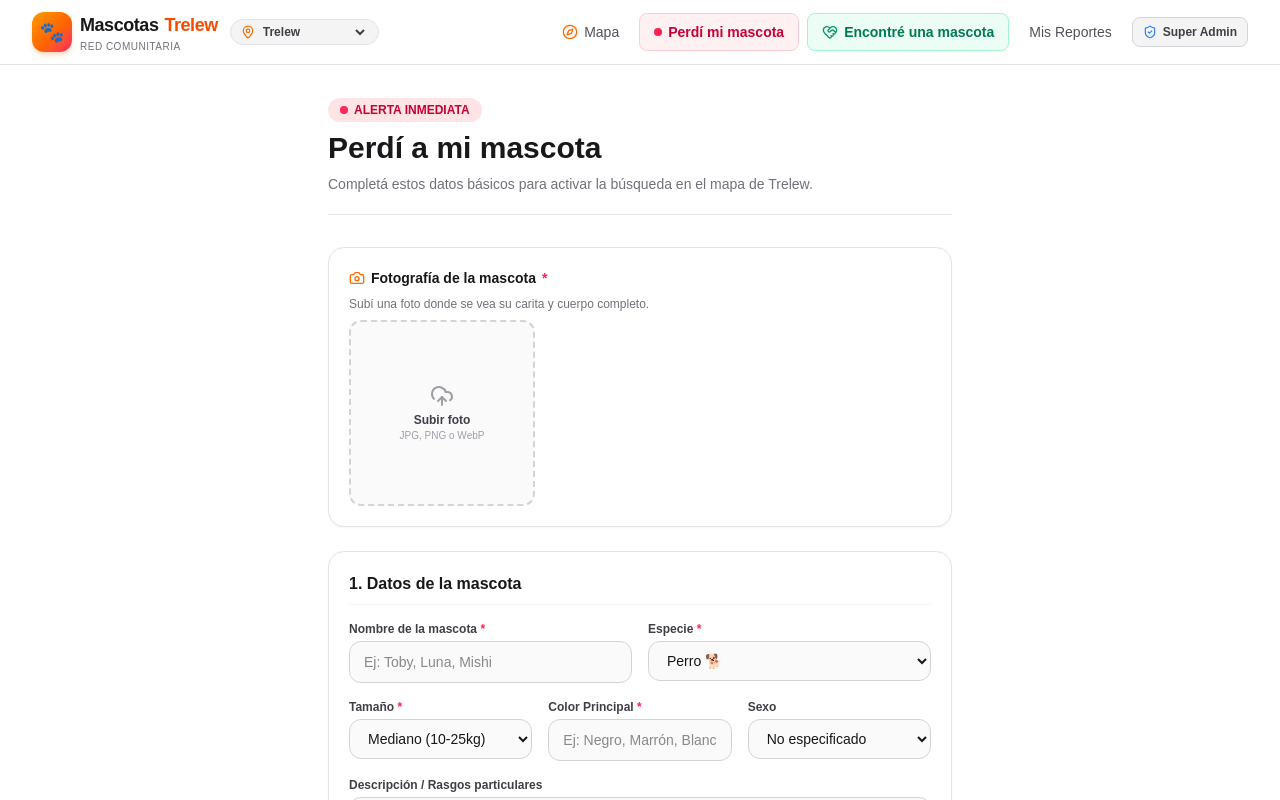
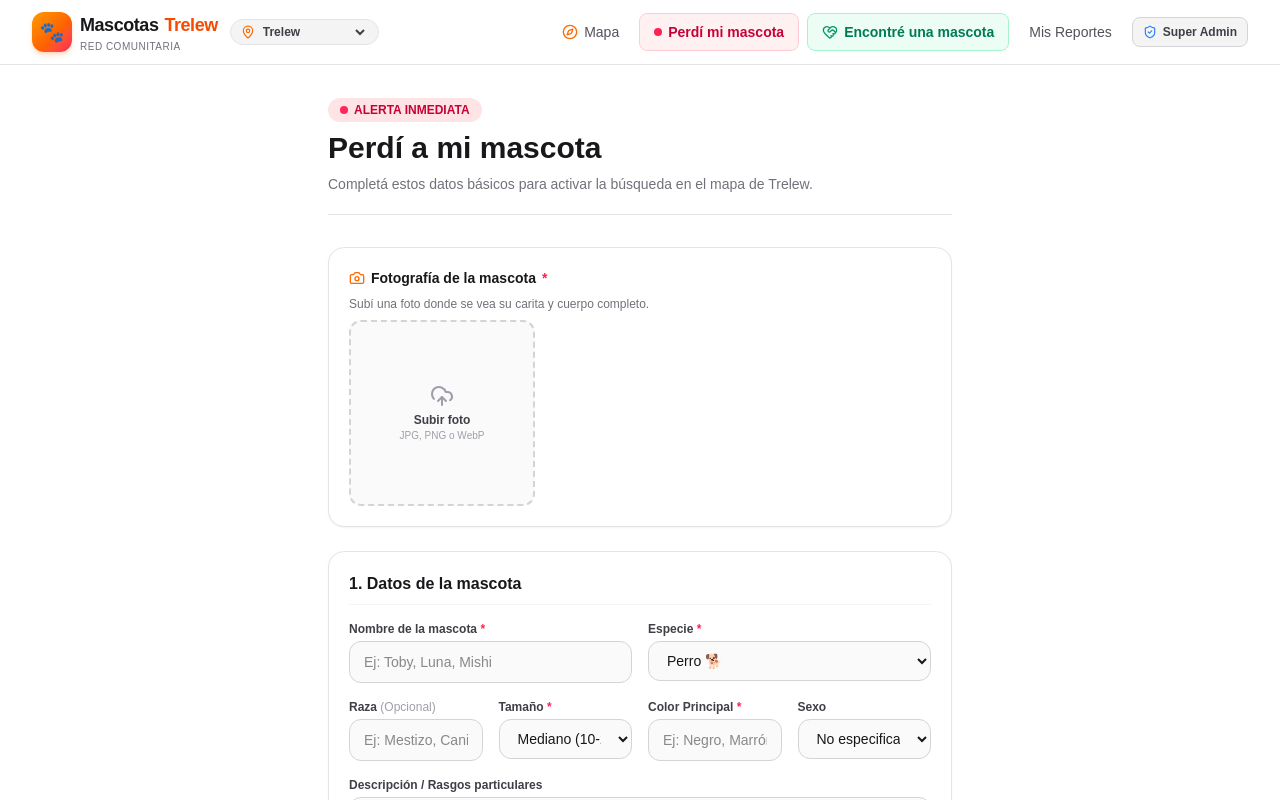
Before and after one commit to emilianocampos/mascotas, a Next.js app: page /publicar/perdida in a window 1280 px wide. Shown: the top 800 px of the page. Built offline with nearby package versions, Linux system fonts and the light colour scheme.

Commit message:
feat: add optional breed (raza) input to publication forms

```diff
--- a/src/app/publicar/encontrada/page.tsx
+++ b/src/app/publicar/encontrada/page.tsx
@@ -182,7 +182,7 @@ export default function PublicarEncontradaPage() {
             </label>
           </div>
 
-          <div className="grid grid-cols-1 sm:grid-cols-3 gap-4 pt-3">
+          <div className="grid grid-cols-1 sm:grid-cols-4 gap-4 pt-3">
             <div>
               <label className="block text-xs font-bold text-zinc-700 dark:text-zinc-300 mb-1">
                 Especie <span className="text-rose-500">*</span>
@@ -198,6 +198,19 @@ export default function PublicarEncontradaPage() {
                 <option value="rabbit">Conejo 🐇</option>
                 <option value="other">Otro animal 🐾</option>
               </select>
+            </div>
+
+            <div>
+              <label className="block text-xs font-bold text-zinc-700 dark:text-zinc-300 mb-1">
+                Raza <span className="text-zinc-400 font-normal">(Opcional)</span>
+              </label>
+              <input
+                type="text"
+                placeholder="Ej: Mestizo, Caniche, Siamés"
+                value={formData.breed || ''}
+                onChange={(e) => setFormData((prev) => ({ ...prev, breed: e.target.value }))}
+                className="w-full px-3 py-2.5 rounded-xl border border-zinc-300 dark:border-zinc-700 bg-zinc-50 dark:bg-zinc-800 text-sm focus:outline-none"
+              />
             </div>
 
             <div>
--- a/src/app/publicar/perdida/page.tsx
+++ b/src/app/publicar/perdida/page.tsx
@@ -197,7 +197,20 @@ export default function PublicarPerdidaPage() {
             </div>
           </div>
 
-          <div className="grid grid-cols-1 sm:grid-cols-3 gap-4">
+          <div className="grid grid-cols-1 sm:grid-cols-4 gap-4">
+            <div>
+              <label className="block text-xs font-bold text-zinc-700 dark:text-zinc-300 mb-1">
+                Raza <span className="text-zinc-400 font-normal">(Opcional)</span>
+              </label>
+              <input
+                type="text"
+                placeholder="Ej: Mestizo, Caniche, Labrador"
+                value={formData.breed || ''}
+                onChange={(e) => setFormData((prev) => ({ ...prev, breed: e.target.value }))}
+                className="w-full px-3.5 py-2.5 rounded-xl border border-zinc-300 dark:border-zinc-700 bg-zinc-50 dark:bg-zinc-800 text-sm focus:outline-none focus:ring-2 focus:ring-orange-500"
+              />
+            </div>
+
             <div>
               <label className="block text-xs font-bold text-zinc-700 dark:text-zinc-300 mb-1">
                 Tamaño <span className="text-rose-500">*</span>
```
